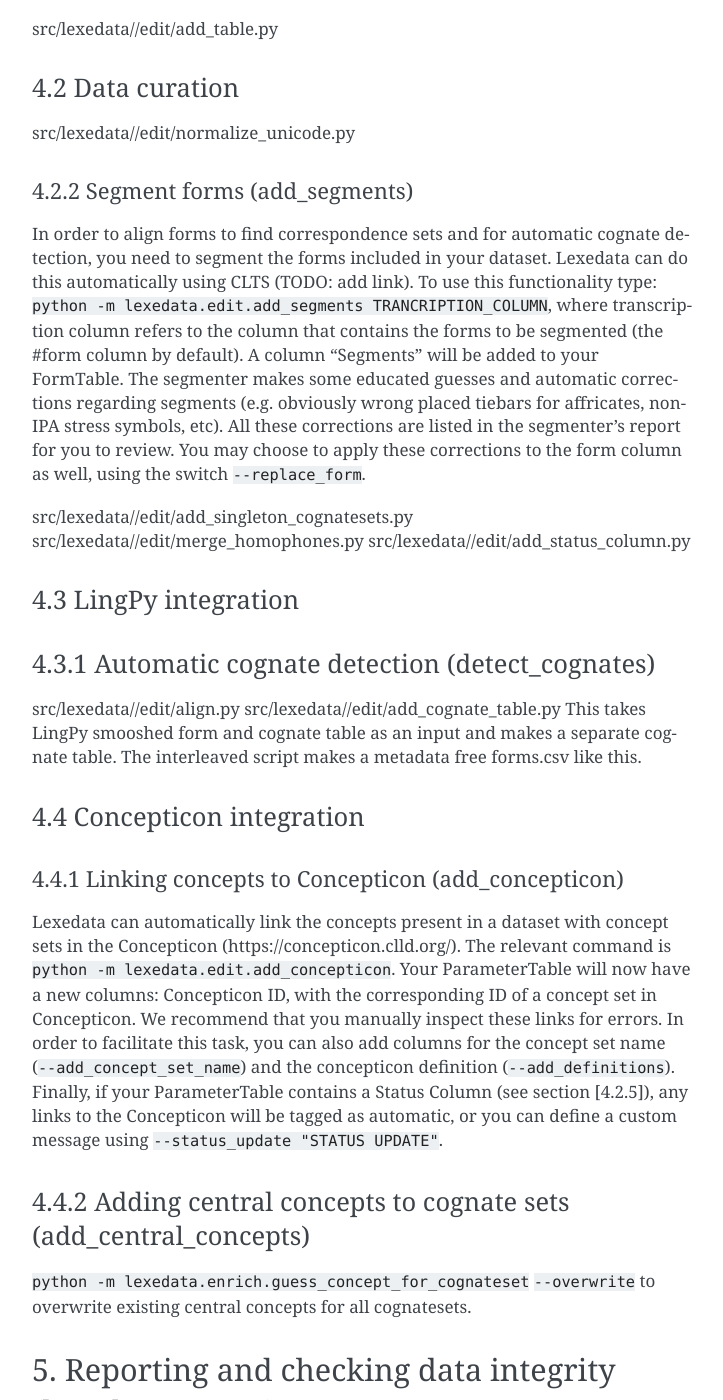
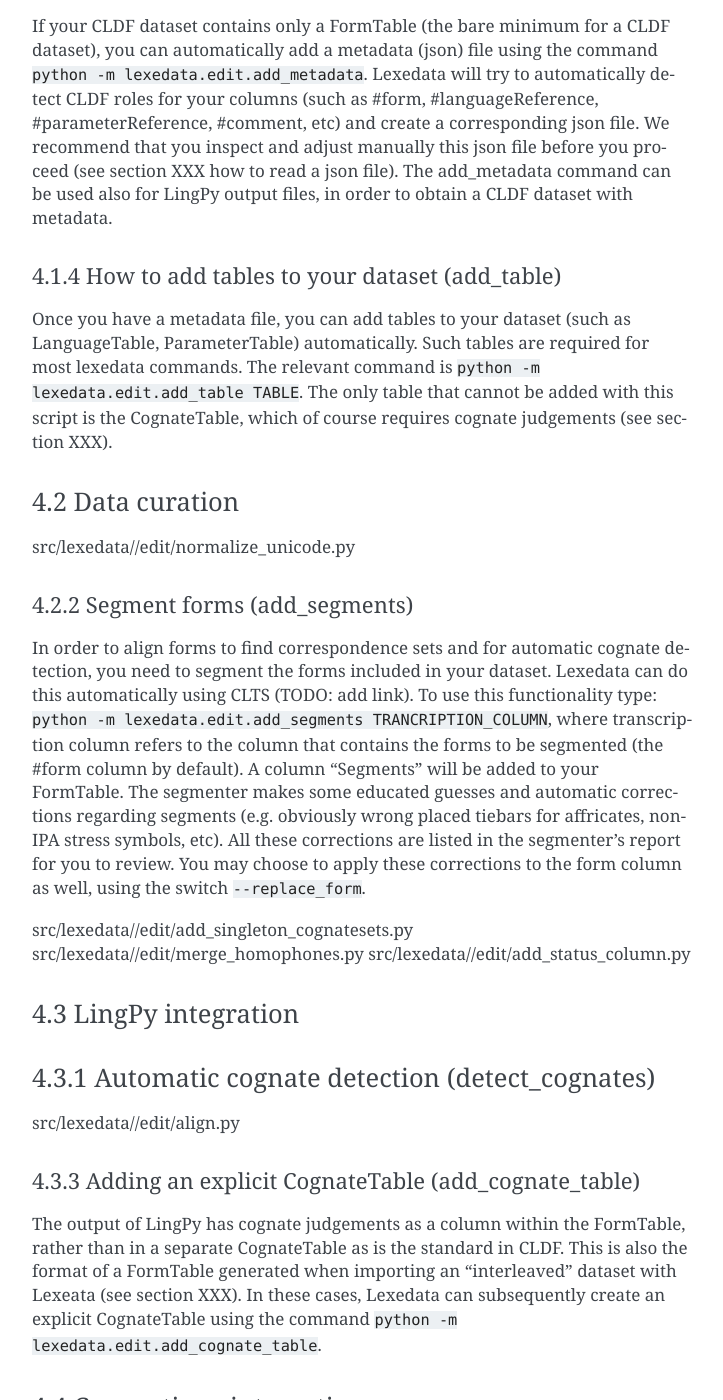
Before and after one commit to lexedata/lexedata, a Sphinx documentation site: the page built from docs/Manual.md, in a window 1280 px wide and 1400 px high, scrolled down 11440 px. Shown: the whole window, without its empty margins (388-1111 px from the left). Built offline with Sphinx 7.4.7, drawn with Linux system fonts in a browser that asks for light colours; some of the changed text lies outside the part shown.

Commit message:
Update Manual.md

````diff
--- a/docs/Manual.md
+++ b/docs/Manual.md
@@ -208,7 +208,8 @@
 The "edit" package includes a series of scripts to automate common targeted or batch edits in a lexical dataset. It also included scripts that create links to Concepticon (TODO: add link) and integrate with LingPy (TODO: add link).
 
 ### 4.1 CLDF structure
-src/lexedata//edit/simplify_ids.py
+#### 4.1.1 Valid and transparent IDs (simplify_ids)
+In a CLDF dataset, all IDs need to be unique and be either numeric or restricted alphanumeric (i.e. containing only leters, numbers and underscores). Lexedata command `python -m lexedata.edit.simplify_ids` verifies that all IDs in the dataset are valid and changes them appropriately if necessary. You can also choose to make your IDs transparent (option `--transparent`) so that you can easily tell what they correspond to. With transparent IDs, instead of a numeric ID, a form will have an ID consisting of the languageID and the parameterID: e.g. the word "main" in French would have the ID stan1290_hand.
 
 #### 4.1.2 How to replace or merge IDs (replace_id and replace_id_column)
 Sometimes you may need to replace an object's ID (e.g. language ID, concept ID, etc), e.g. if accidentally you have used the same ID twice. Lexedata can replace the id of an object and propagate this change in all tables where it is used as a foreign key (i.e. to link back to that object). The relevant command is ```python -m lexedata.edit.replace_id TABLE ORIGINAL_ID REPLACEMENT_ID```. If you intend to merge two IDs, e.g. if you decide to conflate two concepts because they are not distinct in the languages under study, or two doculects that you want to consider as one. you need to use the optional argument ```--merge```. Keep in mind that lexedata cannot automatically merge two or more rows in the table in question, so if for example you merged two Language IDs, then you will have two rows in languages.csv with identical IDs. This will cause a warning if you try to validate your dataset (see section [5.1] (#51-cldf-format-validation). If you want to completely merge the rows, you need to do this by opening the corresponding csv in a spreadsheet or text editor (see section [7] (#7-how-to-edit-raw-data).
@@ -218,7 +219,8 @@
 #### 4.1.3 How to add a metadata file (add_metadata)
 If your CLDF dataset contains only a FormTable (the bare minimum for a CLDF dataset), you can automatically add a metadata (json) file using the command `python -m lexedata.edit.add_metadata`. Lexedata will try to automatically detect CLDF roles for your columns (such as #form, #languageReference, #parameterReference, #comment, etc) and create a corresponding json file. We recommend that you inspect and adjust manually this json file before you proceed (see section XXX how to read a json file). The add_metadata command can be used also for LingPy output files, in order to obtain a CLDF dataset with metadata.
 
-src/lexedata//edit/add_table.py
+#### 4.1.4 How to add tables to your dataset (add_table)
+Once you have a metadata file, you can add tables to your dataset (such as LanguageTable, ParameterTable) automatically. Such tables are required for most lexedata commands. The relevant command is `python -m lexedata.edit.add_table TABLE`. The only table that cannot be added with this script is the CognateTable, which of course requires cognate judgements (see section XXX).
 
 ### 4.2 Data curation
 src/lexedata//edit/normalize_unicode.py
@@ -234,8 +236,10 @@
 ### 4.3 LingPy integration
 ### 4.3.1 Automatic cognate detection (detect_cognates)
 src/lexedata//edit/align.py
-src/lexedata//edit/add_cognate_table.py
-This takes LingPy smooshed form and cognate table as an input and makes a separate cognate table. The interleaved script makes a metadata free forms.csv like this.
+
+#### 4.3.3 Adding an explicit CognateTable (add_cognate_table)
+The output of LingPy has cognate judgements as a column within the FormTable, rather than in a separate CognateTable as is the standard in CLDF. This is also the format of a FormTable generated when importing an "interleaved" dataset with Lexeata (see section XXX). In these cases, Lexedata can subsequently create an explicit CognateTable using the command `python -m lexedata.edit.add_cognate_table`.
+
 
 ### 4.4 Concepticon integration
 
````
